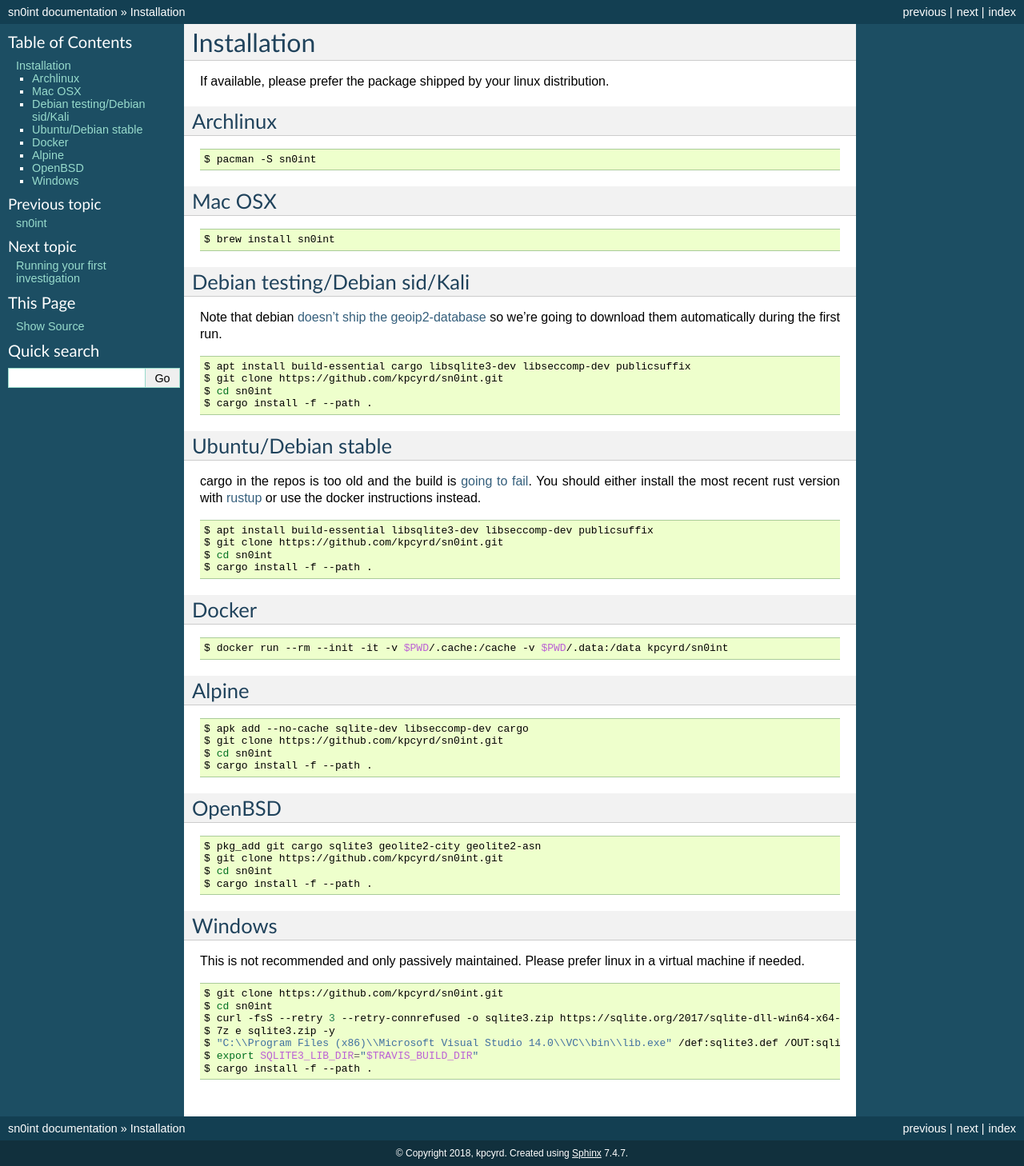
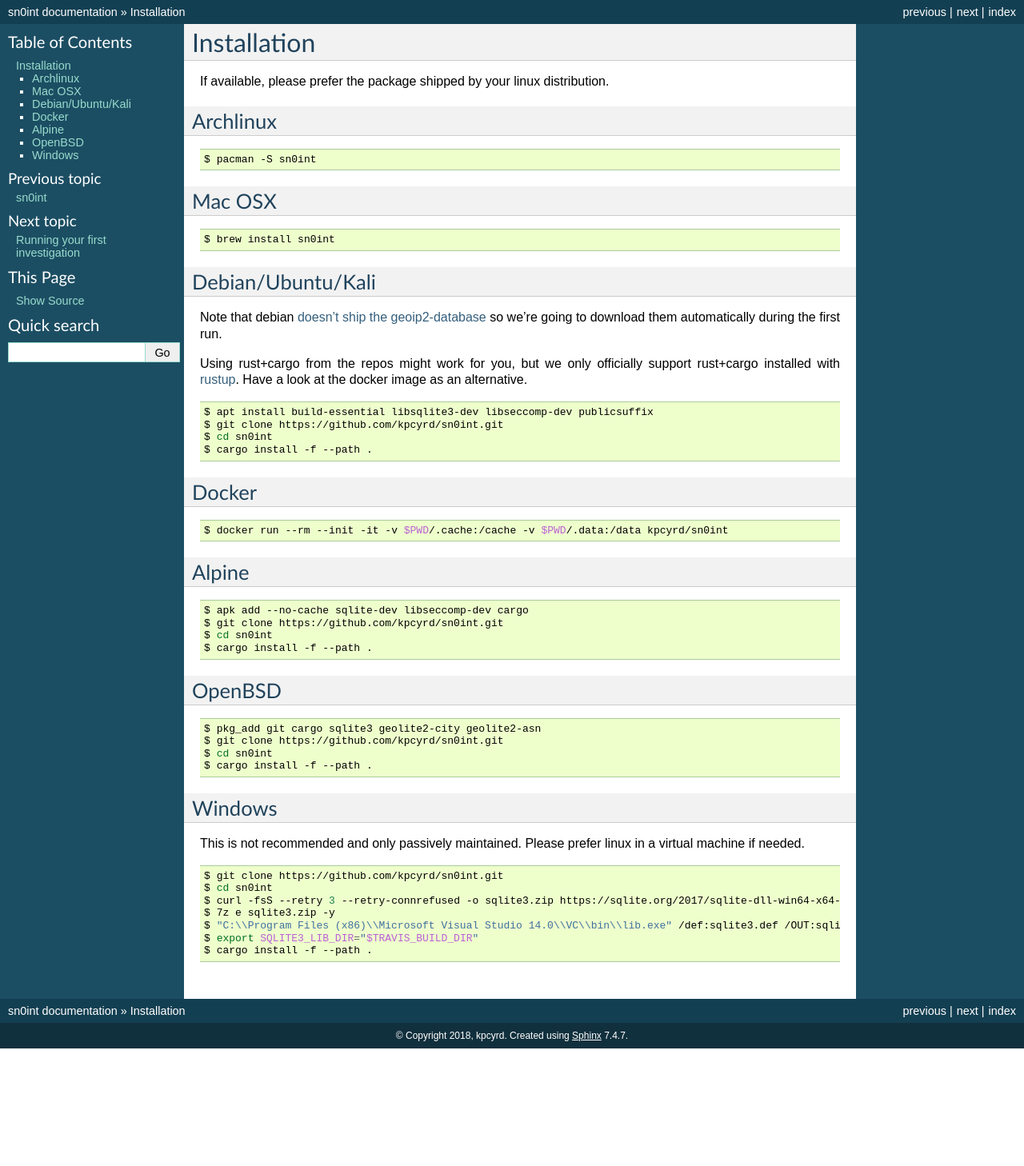
Before and after one commit to kpcyrd/sn0int, a Sphinx documentation site: the page built from docs/install.rst, in a window 1280 px wide. Shown: the whole page at 80% size. Built offline with Sphinx 7.4.7, drawn with Linux system fonts in a browser that asks for light colours; after the commit the page ends 1311 px from its top, so only the background shows below that.

Commit message:
Simplify debian/ubuntu/kali install instructions

```diff
--- a/docs/install.rst
+++ b/docs/install.rst
@@ -17,27 +17,16 @@
 
     $ brew install sn0int
 
-Debian testing/Debian sid/Kali
-------------------------------
+Debian/Ubuntu/Kali
+------------------
 
 Note that debian `doesn't ship the geoip2-database
 <https://bugs.debian.org/cgi-bin/bugreport.cgi?bug=757723>`_ so we're going to
 download them automatically during the first run.
 
-.. code-block:: bash
-
-    $ apt install build-essential cargo libsqlite3-dev libseccomp-dev publicsuffix
-    $ git clone https://github.com/kpcyrd/sn0int.git
-    $ cd sn0int
-    $ cargo install -f --path .
-
-Ubuntu/Debian stable
---------------------
-
-cargo in the repos is too old and the build is `going to fail
-<https://github.com/kpcyrd/sn0int/issues/68>`_. You should either install the
-most recent rust version with `rustup <https://rustup.rs/>`_ or use the docker
-instructions instead.
+Using rust+cargo from the repos might work for you, but we only officially
+support rust+cargo installed with `rustup <https://rustup.rs/>`_. Have a look
+at the docker image as an alternative.
 
 .. code-block:: bash
 
```
Also changed, not shown: README.md (+3 -2 lines).
